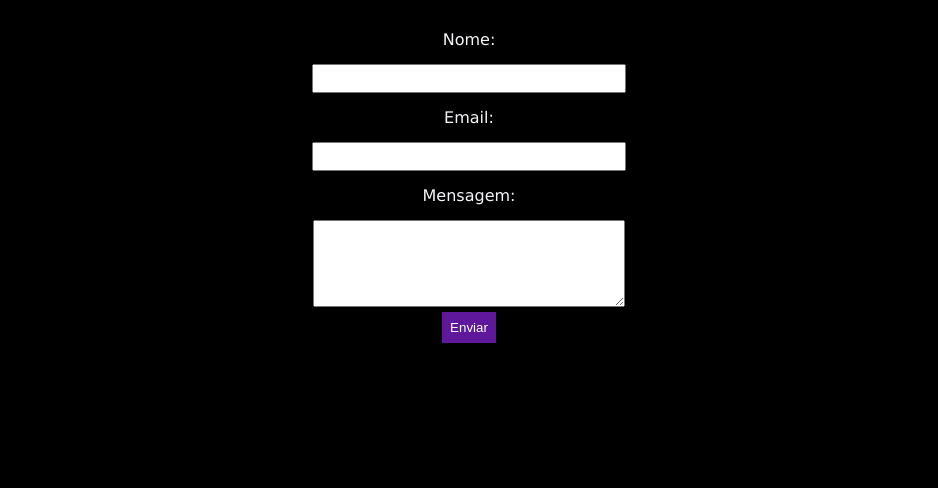
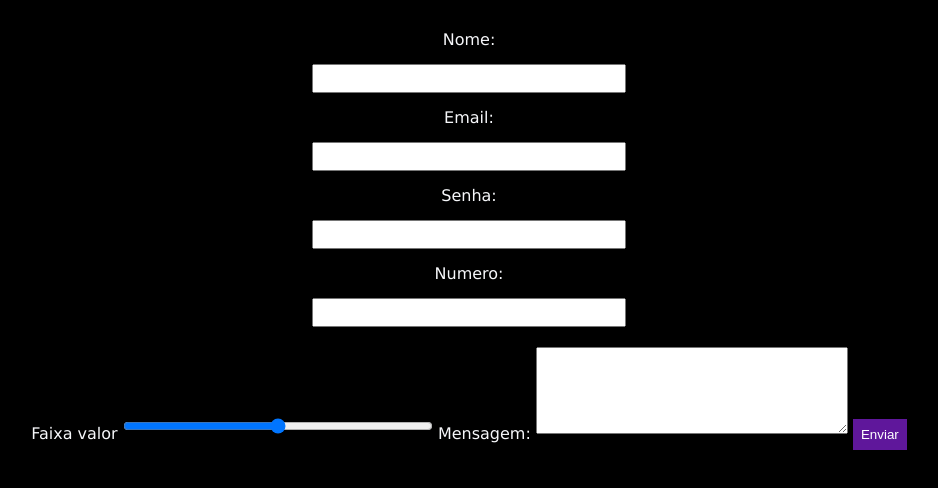
Before and after one commit to HamzaRP/Projeto1, a plain HTML site: page contato.html in a window 1280 px wide. Shown: the whole page, without its empty margins (171-1109 px from the left). Drawn offline with Linux system fonts and the light colour scheme.

Commit message:
Add files via upload

```diff
--- a/contato.html
+++ b/contato.html
@@ -15,10 +15,21 @@
      <label for="email">Email: </label>
      <input type="email" id="email" name="email" required>
 
+     <label for="senha">Senha: </label>
+     <input type="password" id="senha" name="senha" required>
+
+     <label for="numero">Numero: </label>
+     <input type="number" id="numero" name="numero" pattern="[0 9]" required>
+
+    <label for="faixa_valor">Faixa valor<label>
+      <input type="range" id="faixa_valor" name="faixa_valor" required>
+
      <label for="message">Mensagem: </label>
      <textarea name="message" id="message" cols="30" rows="5"></textarea>
 
      <button type="submit">Enviar</button>
+
    </form>
+
 </body>
-</html>
+</html/>
```
